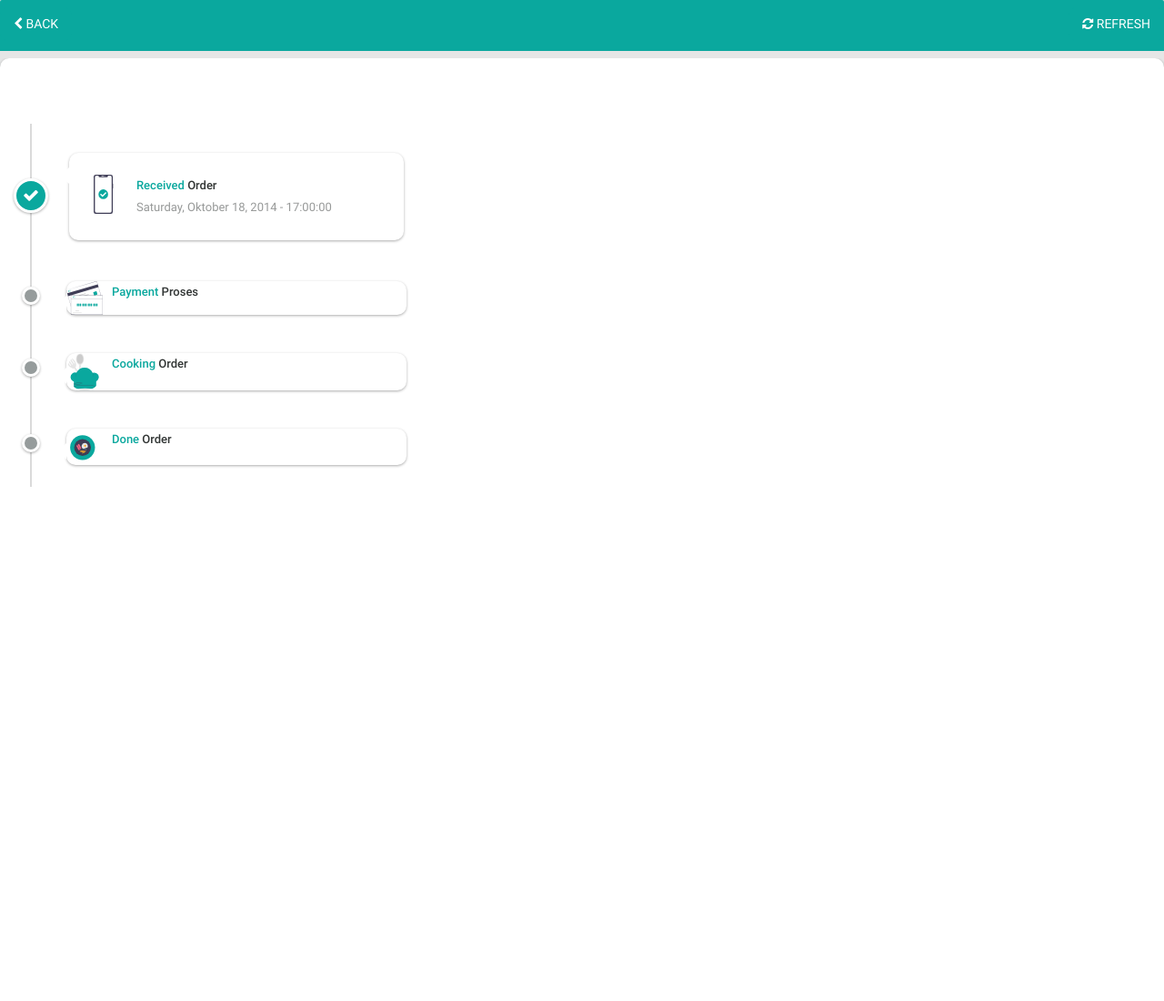
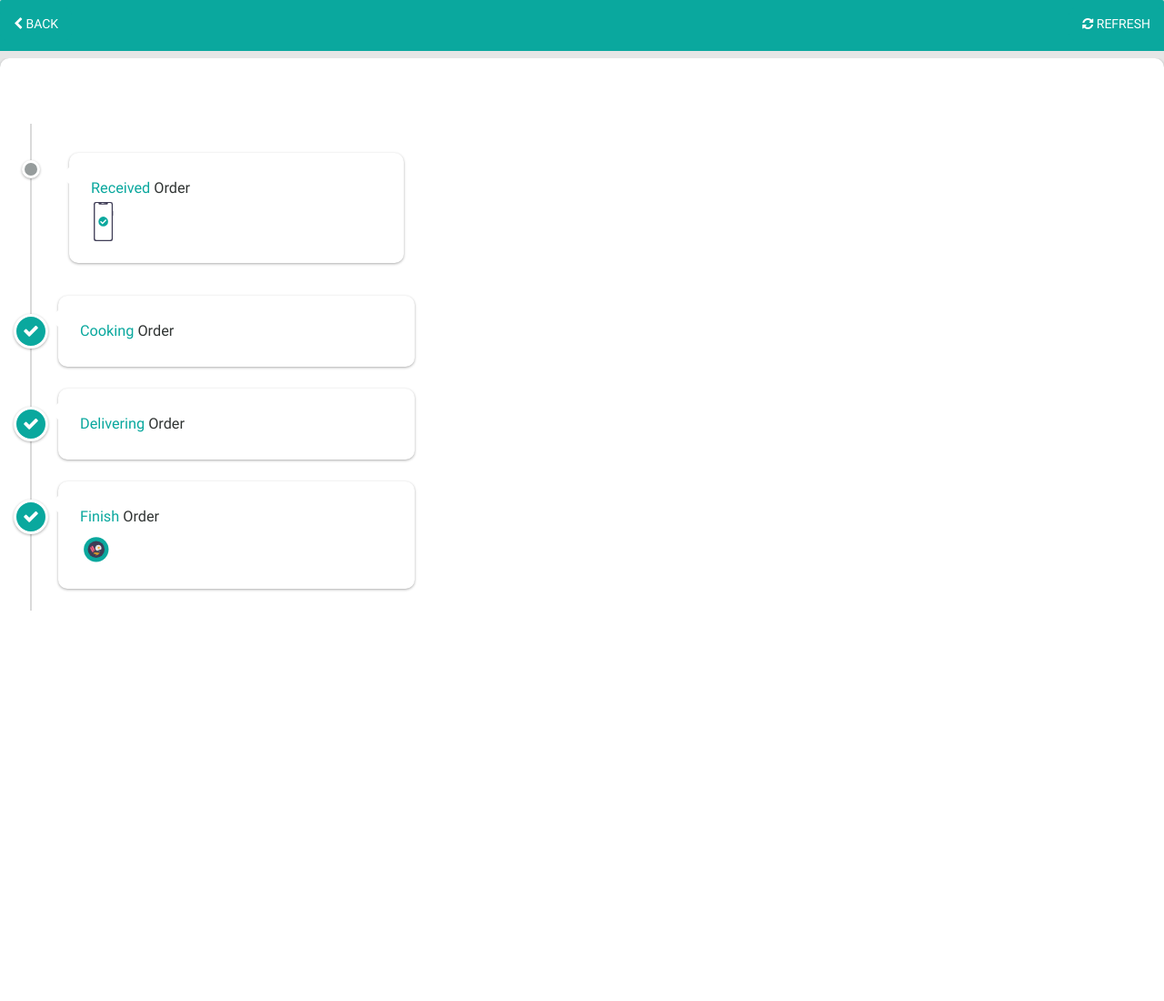
Before and after one commit to Erwinsulistiono/restaurant, a CodeIgniter app: the page made by application/views/mobile/v_order_detail.php in a window 1280 px wide. Shown: the whole page at 91% size. Run offline with CodeIgniter, Linux system fonts and the light colour scheme; data that the repository does not hold is empty.

Commit message:
update saturday

```diff
--- a/application/views/mobile/v_belum_order.php
+++ b/application/views/mobile/v_belum_order.php
@@ -18,6 +18,8 @@
 </head>
 
 <body class="full-content">
+    <img id="loading-screen" src="<?= base_url('assets/img/loading.svg') ?>" class="img-responsive" alt="" />
+    <div id="base">
         <section class="style-default no-padding">
             <div class="card" style="min-height:100vh">
                 <div class="card-head style-primary" style="position:fixed; top:0; left:0; right:0; z-index:10001">
@@ -26,16 +28,16 @@
                         <button onclick="window.history.back()" class="btn btn-primary"><span class="fa fa-refresh" aria-hidden="true"></span> Refresh</button>
                     </div>
                 </div>
-            <div id="base">
                 <div class="card-body no-padding text-center" style="margin: 30% 10%">
                     <img src="<?= base_url('assets/img/no_data.svg') ?>" class="img-responsive text-center" alt="" />
                     <h3>No Data Found</h3>
                 </div>
             </div>
+        </section>
     </div>
-    </section>
     <script type="text/javascript">
         document.querySelector('#loading-screen').style.display = 'none';
+        document.querySelector('#base').style.display = 'block';
     </script>
 </body>
 
--- a/application/views/mobile/v_order_detail.php
+++ b/application/views/mobile/v_order_detail.php
@@ -35,89 +35,143 @@
                         <div class="card-body" style="padding-top:15%;">
                             <div class="row">
                                 <div class="col-xs-12">
-                                    <!-- BEGIN FIXED TIMELINE -->
+                                    <?php if ($order_pelanggan) {
+                                        $order_received = "circ-xl style-primary";
+                                        $icon_received = "fa fa-check";
+                                    } else {
+                                        $order_received = "";
+                                        $icon_received = "";
+                                    }
+                                    ?>
+                                    <?php
+                                    $order_cooked = "circ-xl style-primary";
+                                    $icon_cooked = "fa fa-check";
+                                    foreach ($order_pelanggan as $o) {
+                                        if ($o['order_kitchen_flg'] == 'N') {
+                                            $order_cooked = "";
+                                            $icon_cooked = "";
+                                        }
+                                    }
+                                    ?>
+                                    <?php
+                                    $order_delivered = "circ-xl style-primary";
+                                    $icon_delivered = "fa fa-check";
+                                    foreach ($order_pelanggan as $o) {
+                                        if ($o['order_waitress_flg'] == 'N') {
+                                            $order_delivered = "";
+                                            $icon_delivered = "";
+                                        }
+                                    }
+                                    ?>
+                                    <?php
+                                    $order_finished = "circ-xl style-primary";
+                                    $icon_finished = "fa fa-check";
+                                    foreach ($order_pelanggan as $o) {
+                                        if ($o['order_waitress_flg'] == 'N') {
+                                            $order_finished = "";
+                                            $icon_finished = "";
+                                        }
+                                    }
+                                    ?>
                                     <ul class="timeline collapse-lg timeline-hairline">
                                         <li id="order-received">
-                                            <div class="timeline-circ circ-xl style-primary" style="top:40px"><i class="fa fa-check"></i></div>
+                                            <div class="timeline-circ <?= $order_received ?>" style="top:20px"><i class="<?= $icon_received ?>"></i></div>
                                             <div class="timeline-entry" style="padding: 12px">
                                                 <div class="card style-default-bright">
                                                     <div class="card-body">
+                                                        <span class="text-large text-lg"><a class="text-primary" href="<?= base_url('assets/img/credit_card.svg') ?>">Received </a><span class="text-primary"></span>Order</span><br />
+                                                        <?php if ($icon_received == "") : ?>
                                                             <img class="img-responsive pull-left width-1" src="<?= base_url('assets/img/order_received.svg') ?>" alt="" />
-                                                        <span class="text-medium"><a class="text-primary" href="<?= base_url('assets/img/credit_card.svg') ?>">Received </a><span class="text-primary"></span>Order</span><br />
                                                             <span class="opacity-50">
-                                                            Saturday, Oktober 18, 2014 - 17:00:00
-                                                        </span>
-                                                    </div>
-                                                </div>
-                                            </div>
-                                        </li>
-                                        <?php if (!@$order_pelanggan) {
-                                            $active_class = "circ-xl style-primary";
-                                            $icon = "fa fa-check";
-                                        } else {
-                                            $active_class = "";
-                                            $icon = "";
+                                                                <?php foreach ($order_pelanggan as $o) {
+                                                                    echo "$o[menu_nama] - $o[order_qty]";
+                                                                    echo "<br>";
                                                                 }
                                                                 ?>
-                                        <li id="order-payment">
-                                            <div class="timeline-circ"></div>
-                                            <div class="timeline-entry" style="padding: 9px">
-                                                <div class="card style-default-bright">
-                                                    <div class="card-body no-padding">
-                                                        <img class="img-responsive pull-left width-1" src="<?= base_url('assets/img/credit_card.svg') ?>" alt="" />
-                                                        <span class="text-medium"><span class="text-primary"> Payment </span>Proses</span><br />
-                                                        <span class="opacity-50">
                                                             </span>
+                                                        <?php endif; ?>
                                                     </div>
                                                 </div>
                                             </div>
                                         </li>
                                         <li id="order-cooking">
-                                            <div class="timeline-circ"></div>
-                                            <div class="timeline-entry" style="padding: 9px">
-                                                <div class="card">
-                                                    <div class="card-body no-padding">
-                                                        <img class="img-circle img-responsive pull-left width-1" src="<?= base_url('assets/img/cooking.svg') ?>" alt="" />
-                                                        <span class="text-medium"><span class="text-primary">Cooking </span>Order</span><br />
+                                            <div class="timeline-circ <?= $order_cooked ?>" style="top:20px"><i class="<?= $icon_cooked ?>"></i></div>
+                                            <div class="timeline-entry">
+                                                <div class="card style-default-bright">
+                                                    <div class="card-body">
+                                                        <span class="text-large text-lg"><a class="text-primary" href="<?= base_url('assets/img/credit_card.svg') ?>">Cooking </a><span class="text-primary"></span>Order</span><br />
+                                                        <?php if ($icon_cooked == "") : ?>
+                                                            <img class="img-responsive pull-left width-1" src="<?= base_url('assets/img/cooking.svg') ?>" alt="" />
                                                             <span class="opacity-50">
-                                                        </span>
-                                                    </div>
-                                                    <div class="card-body no-padding">
-                                                        <?php if (@$order_pelanggan) {
+                                                                <?php foreach ($order_pelanggan as $o) {
+                                                                    if ($o['order_kitchen_flg'] == 'N') {
+                                                                        echo "$o[menu_nama] - $o[order_qty]";
+                                                                        echo "<br>";
+                                                                    }
                                                                 }
                                                                 ?>
+                                                            </span>
+                                                        <?php endif; ?>
                                                     </div>
                                                 </div>
-                                                <!--end .card -->
                                             </div>
-                                            <!--end .timeline-entry -->
                                         </li>
-                                        <li class="timeline-inverted" id="order-done">
-                                            <div class="timeline-circ"></div>
-                                            <div class="timeline-entry" style="padding: 9px">
-                                                <div class="card">
-                                                    <div class="card-body no-padding">
-                                                        <img class="img-circle img-responsive pull-left width-1" src="<?= base_url('assets/img/preparing.svg') ?>" alt="" />
-                                                        <span class="text-medium"><span class="text-primary">Done </span>Order</span><br />
+                                        <li id="order-done">
+                                            <div class="timeline-circ <?= $order_delivered ?>" style="top:20px"><i class="<?= $icon_delivered ?>"></i></div>
+                                            <div class="timeline-entry">
+                                                <div class="card style-default-bright">
+                                                    <div class="card-body">
+                                                        <span class="text-large text-lg"><a class="text-primary" href="<?= base_url('assets/img/credit_card.svg') ?>">Delivering </a><span class="text-primary"></span>Order</span><br />
+                                                        <?php if ($icon_delivered == "") : ?>
+                                                            <img class="img-responsive pull-left width-1" src="<?= base_url('assets/img/preparing.svg') ?>" alt="" />
                                                             <span class="opacity-50">
-                                                        </span>
-                                                    </div>
-                                                    <!--end .card-body -->
-                                                    <div class="card-body no-padding">
-                                                        <?php if (@$order_pelanggan) {
+                                                                <?php foreach ($order_pelanggan as $o) {
+                                                                    if ($o['order_waitress_flg'] == 'N' && $o['order_kitchen_flg'] == 'Y') {
+                                                                        echo "$o[menu_nama] - $o[order_qty]";
+                                                                        echo "<br>";
+                                                                    }
                                                                 }
                                                                 ?>
+                                                            </span>
+                                                        <?php endif; ?>
                                                     </div>
-                                                    <!--end .card-body -->
                                                 </div>
-                                                <!--end .card -->
                                             </div>
-                                            <!--end .timeline-entry -->
+                                        </li>
+                                        <li id="order-done">
+                                            <div class="timeline-circ <?= $order_finished ?>" style="top:20px"><i class="<?= $icon_finished ?>"></i></div>
+                                            <div class="timeline-entry">
+                                                <div class="card style-default-bright">
+                                                    <div class="card-body">
+                                                        <span class="text-large text-lg"><a class="text-primary" href="<?= base_url('assets/img/credit_card.svg') ?>">Finish </a><span class="text-primary"></span>Order</span><br />
+                                                        <!-- <php if ($icon_finished !== "") : ?> -->
+                                                        <img class="img-responsive pull-left width-1" src="<?= base_url('assets/img/preparing.svg') ?>" alt="" />
+                                                        <span class="opacity-50">
+                                                            <?php foreach ($order_pelanggan as $o) {
+                                                                if ($o['order_waitress_flg'] == 'Y' && $o['order_kitchen_flg'] == 'Y') {
+                                                                    echo "$o[menu_nama] - $o[order_qty]";
+                                                                    echo "<br>";
+                                                                }
+                                                            }
+                                                            ?>
+                                                        </span>
+                                                        <!-- <php endif; ?> -->
+                                                    </div>
+                                                </div>
+                                            </div>
                                         </li>
                                     </ul>
-                                    <!-- END FIXED TIMELINE -->
                                 </div>
-
+                            </div>
+                        </div>
+                    </div>
+                    <div class="card no-padding" style="bottom:-13px; position:absolute; width:-webkit-fill-available; width:100vw">
+                        <div class="row">
+                            <div class="col-xs-6 no-padding">
+                                <a href="#" class="btn btn-block btn-default btn-raised">Bayar</a>
+                            </div>
+                            <div class="col-xs-6 no-padding">
+                                <a href="#" class="btn btn-block btn-default-dark btn-raised">Add Voucher</a>
                             </div>
                         </div>
                     </div>
@@ -126,77 +180,6 @@
         </section>
     </div>
     <script type="text/javascript">
-        console.log('order detail');
-
-
-        //     // document.querySelector('#selectMethodOfTable').addEventListener('change', (e) => {
-        //     //     let methodType = e.target.value;
-        //     //     let div = ''
-        //     //     let divTelp = ''
-        //     //     // let meja = JSON.parse('<= json_encode($data); ?>');
-
-        //     //     if (methodType == 1) {
-        //     //         div +=
-        //     //             `<select name="meja_pelanggan" id="plg_meja" class="form-control dirty">
-        //     //             <option value="">&nbsp;</option>`;
-        //     //         meja.forEach(m => {
-        //     //             div += (m.meja_pelanggan == 0) ? `<option value="${m.meja_id}">${m.meja_nama}</option>` : '';
-        //     //         })
-        //     //         div += `</select>
-        //     //         <label for="selectInput">Pilih Meja : *</label>`;
-        //     //     }
-
-        //     //     if (methodType == 2) {
-        //     //         divTelp +=
-        //     //             `<input type="number" class="form-control dirty" id="plg_notelp" name="plg_notelp">
-        //     //             <label for="plg_notelp">No Telp : *</label>`;
-        //     //     }
-
-        //     //     if (methodType == 3) {
-        //     //         div +=
-        //     //             `<input type="text" class="form-control dirty" id="plg_platno" name="plg_platno" required>
-        //     //             <label >Nomor Plat Kendaraan : *</label>`;
-        //     //     }
-
-        //     //     if (methodType == 4) {
-        //     //         div +=
-        //     //             `<input type="text" class="form-control dirty" id="plg_alamat" name="plg_alamat" required>
-        //     //             <label >alamat pengiriman : *</label>`;
-        //     //     }
-
-        //     //     document.querySelector('#selectInput').innerHTML = div
-        //     //     document.querySelector('#plg_notelp').innerHTML = divTelp
-        //     // })
-
-        //     document.addEventListener("DOMContentLoaded", function() {
-        //         setTimeout(() => {
-        //             document.querySelector('#loading-screen').style.display = 'none';
-        //             document.querySelector('#base').style.display = 'block';
-        //         }, 3000)
-        //     });
-        //
-    </script>
-
-    <script>
-        //     document.querySelector('#customer-form').addEventListener('submit', (e) => {
-        //         e.preventDefault();
-        //         const outlet = '<= ($outlet) ?>';
-        //         const data = () => {
-        //             let obj = {};
-        //             const formData = new FormData(e.target);
-        //             for (var key of formData.keys()) {
-        //                 obj[key] = formData.get(key);
-        //             }
-        //             return obj;
-        //         };
-        //         sessionStorage.setItem('order', JSON.stringify(data()));
-        //         sessionStorage.setItem('db', JSON.stringify(outlet));
-        //         window.location.assign(e.target.action);
-        //     })
-        //
-    </script>
-
-    <script>
         document.addEventListener('DOMContentLoaded', function() {
             setTimeout(() => {
                 document.querySelector('#loading-screen').style.display = 'none';
```
Also changed, not shown: application/controllers/mobile/Order.php (+15 -23 lines), application/controllers/mobile/Pos.php (+3 -4 lines), application/controllers/pos/Pos.php (+9 -7 lines), application/models/M_mobile.php (+7 -5 lines), application/views/mobile/v_cek_order.php (+4 -4 lines), application/views/mobile/v_register.php (+6 -1 lines), application/views/pos/pos/v_pos.php (+3 -6 lines). Lines whose indentation alone changed are shown as unchanged.
